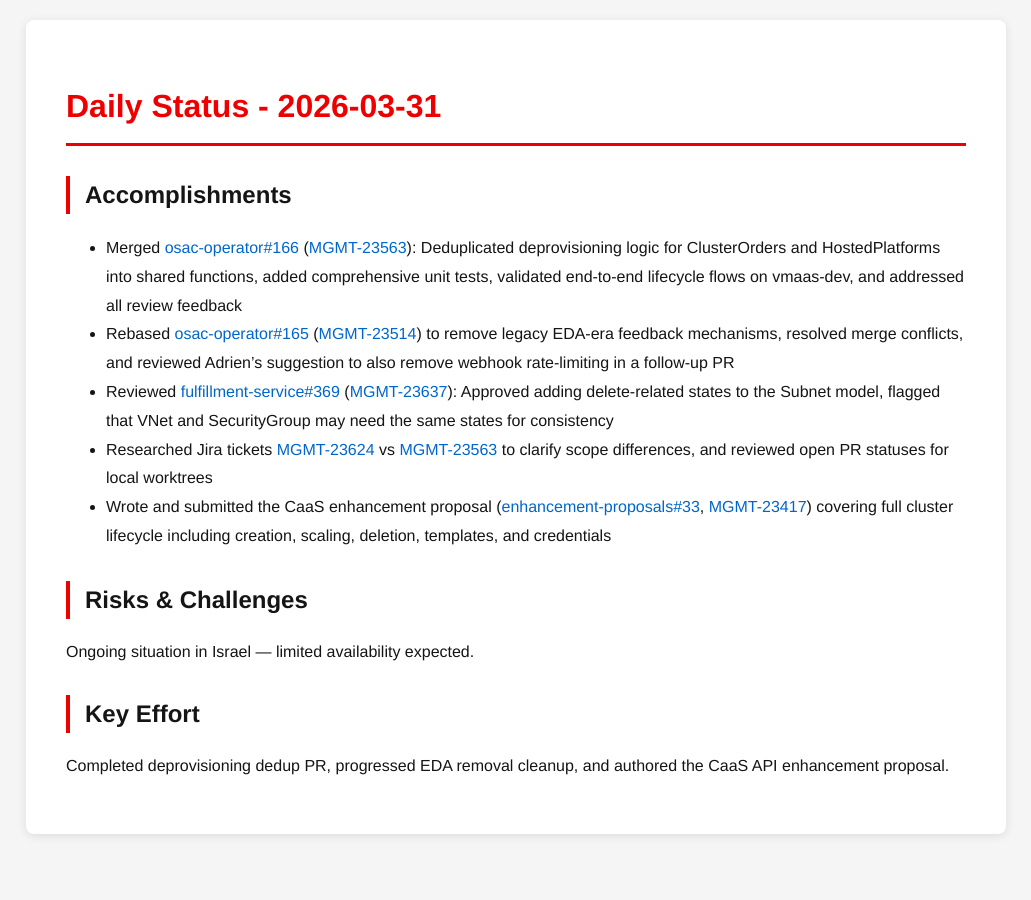
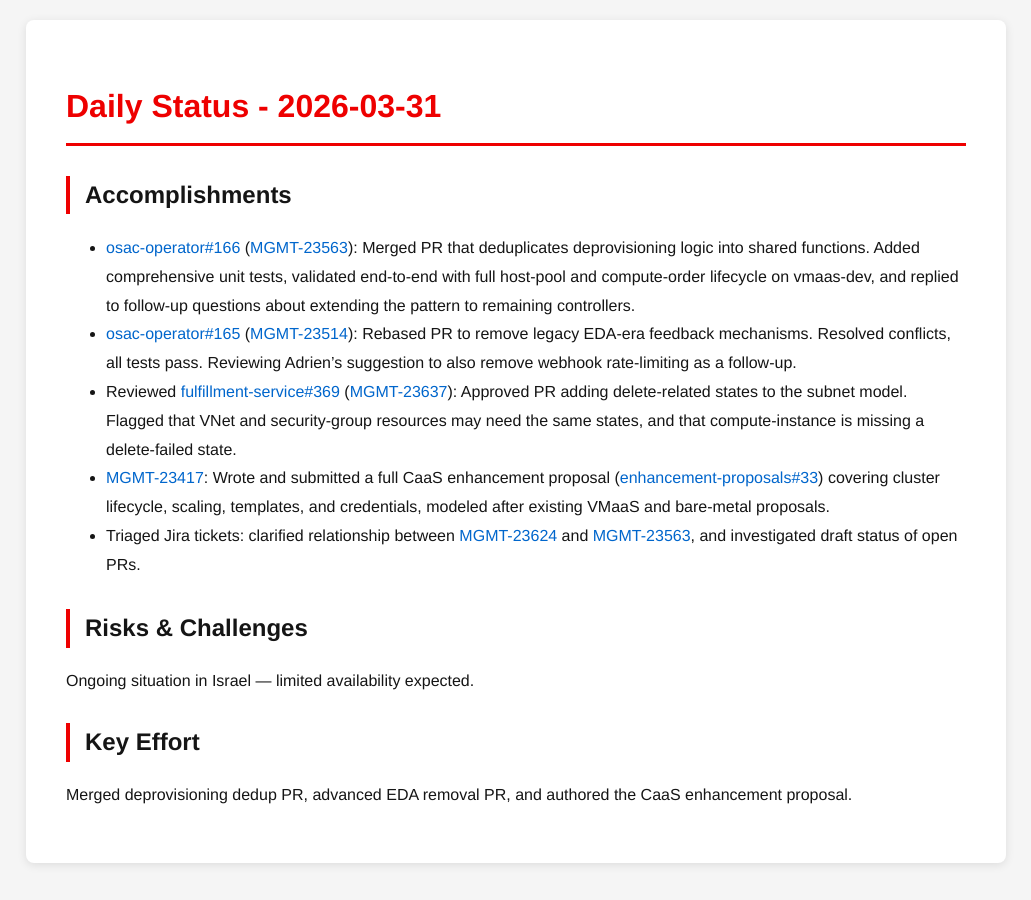
Before and after one commit to tzvatot/daily-status, a Jekyll site: the page built from 2026-03-31.md, in a window 1280 px wide. Shown: the whole page, without its empty margins (124-1155 px from the left). Built offline with Jekyll 4.4.1, drawn with Linux system fonts in a browser that asks for light colours.

Commit message:
Daily status update - 2026-03-31

```diff
--- a/2026-03-31.md
+++ b/2026-03-31.md
@@ -7,14 +7,14 @@
 # Daily Status - 2026-03-31
 
 ## Accomplishments
-- Merged [osac-operator#166](https://github.com/osac-project/osac-operator/pull/166) ([MGMT-23563](https://issues.redhat.com/browse/MGMT-23563)): Deduplicated deprovisioning logic for ClusterOrders and HostedPlatforms into shared functions, added comprehensive unit tests, validated end-to-end lifecycle flows on vmaas-dev, and addressed all review feedback
-- Rebased [osac-operator#165](https://github.com/osac-project/osac-operator/pull/165) ([MGMT-23514](https://issues.redhat.com/browse/MGMT-23514)) to remove legacy EDA-era feedback mechanisms, resolved merge conflicts, and reviewed Adrien's suggestion to also remove webhook rate-limiting in a follow-up PR
-- Reviewed [fulfillment-service#369](https://github.com/osac-project/fulfillment-service/pull/369) ([MGMT-23637](https://issues.redhat.com/browse/MGMT-23637)): Approved adding delete-related states to the Subnet model, flagged that VNet and SecurityGroup may need the same states for consistency
-- Researched Jira tickets [MGMT-23624](https://issues.redhat.com/browse/MGMT-23624) vs [MGMT-23563](https://issues.redhat.com/browse/MGMT-23563) to clarify scope differences, and reviewed open PR statuses for local worktrees
-- Wrote and submitted the CaaS enhancement proposal ([enhancement-proposals#33](https://github.com/osac-project/enhancement-proposals/pull/33), [MGMT-23417](https://issues.redhat.com/browse/MGMT-23417)) covering full cluster lifecycle including creation, scaling, deletion, templates, and credentials
+- [osac-operator#166](https://github.com/osac-project/osac-operator/pull/166) ([MGMT-23563](https://issues.redhat.com/browse/MGMT-23563)): Merged PR that deduplicates deprovisioning logic into shared functions. Added comprehensive unit tests, validated end-to-end with full host-pool and compute-order lifecycle on vmaas-dev, and replied to follow-up questions about extending the pattern to remaining controllers.
+- [osac-operator#165](https://github.com/osac-project/osac-operator/pull/165) ([MGMT-23514](https://issues.redhat.com/browse/MGMT-23514)): Rebased PR to remove legacy EDA-era feedback mechanisms. Resolved conflicts, all tests pass. Reviewing Adrien's suggestion to also remove webhook rate-limiting as a follow-up.
+- Reviewed [fulfillment-service#369](https://github.com/osac-project/fulfillment-service/pull/369) ([MGMT-23637](https://issues.redhat.com/browse/MGMT-23637)): Approved PR adding delete-related states to the subnet model. Flagged that VNet and security-group resources may need the same states, and that compute-instance is missing a delete-failed state.
+- [MGMT-23417](https://issues.redhat.com/browse/MGMT-23417): Wrote and submitted a full CaaS enhancement proposal ([enhancement-proposals#33](https://github.com/osac-project/enhancement-proposals/pull/33)) covering cluster lifecycle, scaling, templates, and credentials, modeled after existing VMaaS and bare-metal proposals.
+- Triaged Jira tickets: clarified relationship between [MGMT-23624](https://issues.redhat.com/browse/MGMT-23624) and [MGMT-23563](https://issues.redhat.com/browse/MGMT-23563), and investigated draft status of open PRs.
 
 ## Risks & Challenges
 Ongoing situation in Israel — limited availability expected.
 
 ## Key Effort
-Completed deprovisioning dedup PR, progressed EDA removal cleanup, and authored the CaaS API enhancement proposal.
+Merged deprovisioning dedup PR, advanced EDA removal PR, and authored the CaaS enhancement proposal.
```
